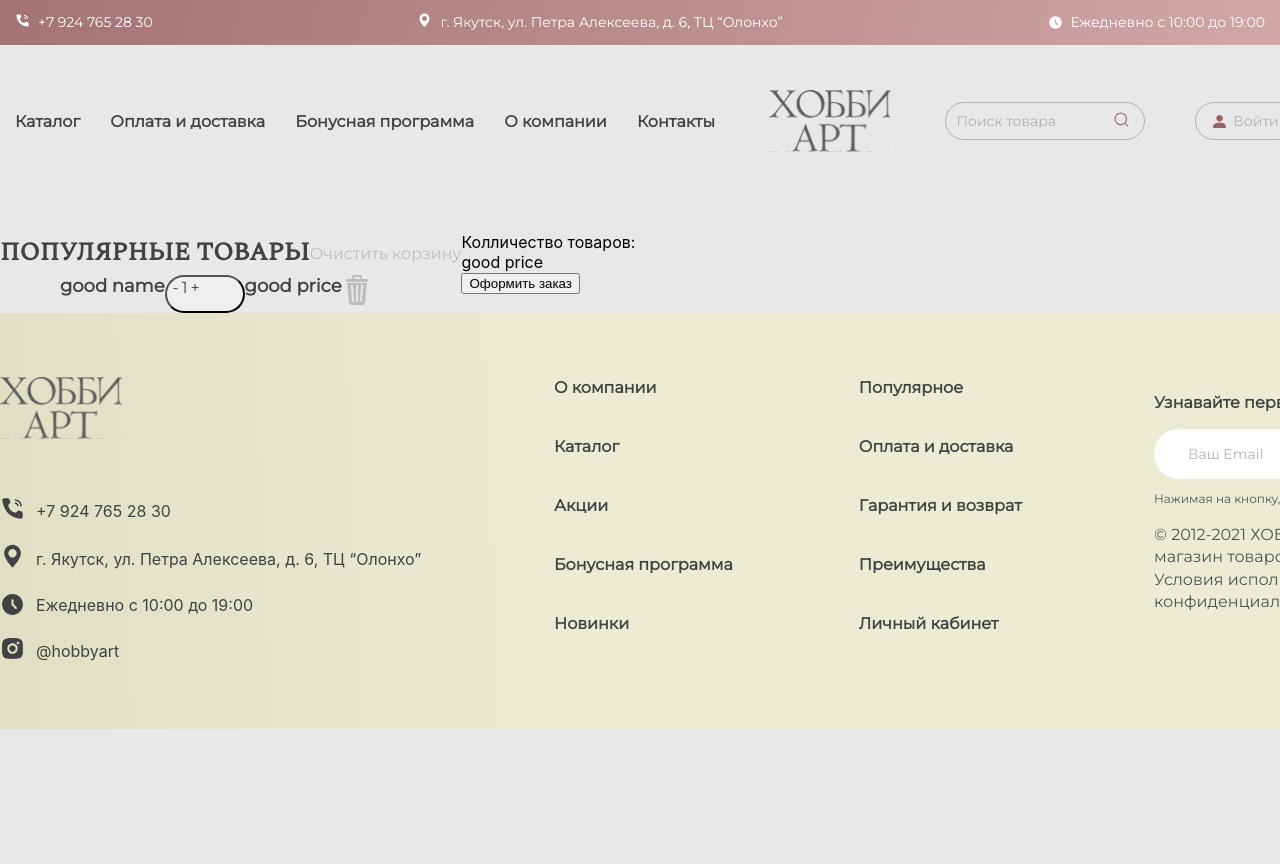
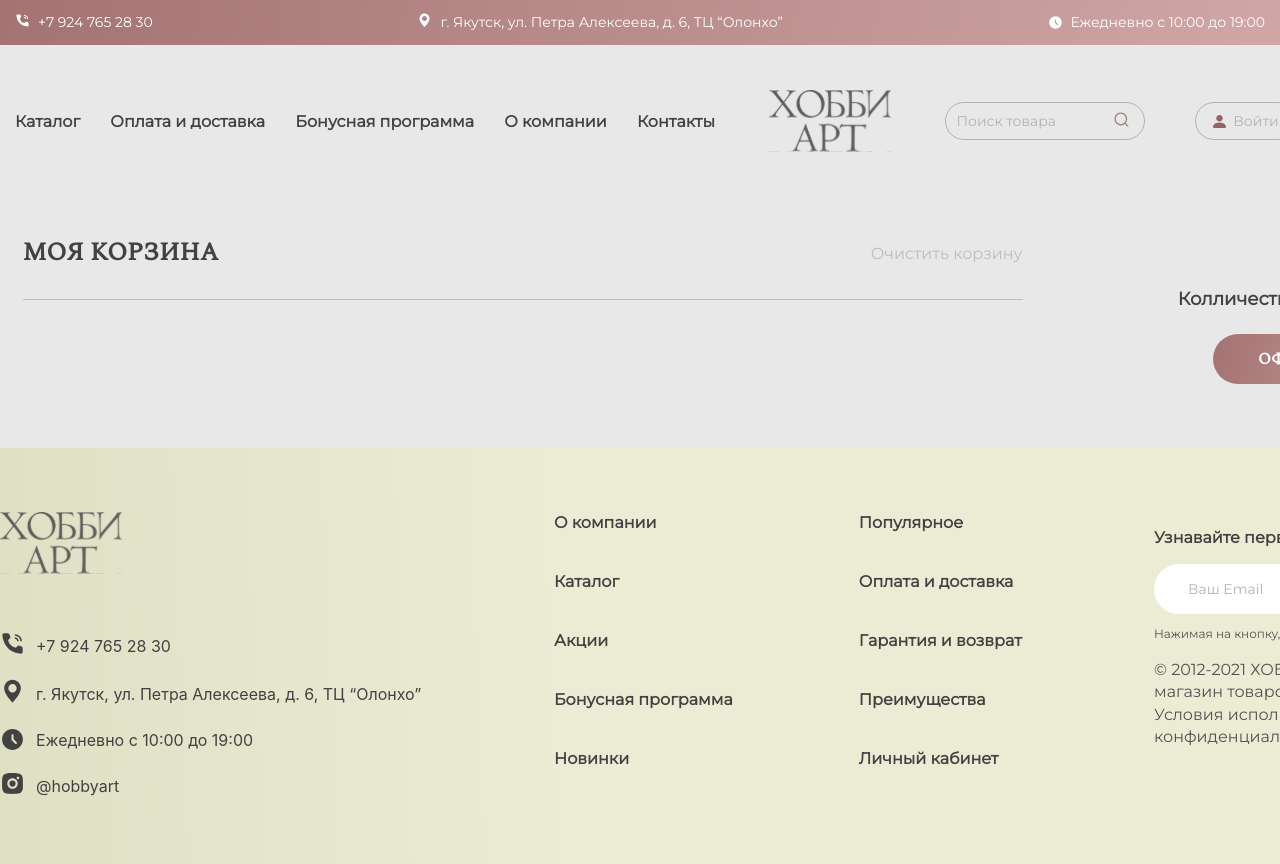
Before and after one commit to ShadowFox35/hobbyArt, a React (Create React App) app in the folder hobbyart/: page /basket in a window 1280 px wide. Shown: the top 864 px of the page. Before the commit the page ends 800 px from the top, so only its background shows below. Built offline with nearby package versions, Linux system fonts and the light colour scheme.

Commit message:
feat: addToBasket function for goods in catalog

```diff
--- a/hobbyart/src/App.tsx
+++ b/hobbyart/src/App.tsx
@@ -1,4 +1,4 @@
-import React from 'react';
+import React, { useState } from 'react';
 import { Routes, Route } from 'react-router-dom';
 
 import About from './pages/Main/About/About';
@@ -11,7 +11,11 @@ import Catalog from './pages/Catalog/Catalog';
 import Error from './pages/Error/Error';
 import Basket from './pages/Basket/Basket';
 
+import { goodsElemType } from './types/types';
+
 function App() {
+  const [basketArray, setBasketArray] = useState<goodsElemType[]>([]);
+
   return (
     <>
       <Header />
@@ -19,8 +23,8 @@ function App() {
       <Routes>
         <Route path="/" element={<Main />} />
         <Route path="/about" element={<About />} />
-        <Route path="/catalog" element={<Catalog />} />
-        <Route path="/basket" element={<Basket />} />
+        <Route path="/catalog" element={<Catalog basketArray={basketArray} setBasketArray={setBasketArray}/>} />
+        <Route path="/basket" element={<Basket basketArray={basketArray} setBasketArray={setBasketArray}/>} />
         <Route path="*" element={<Error />} />
       </Routes>
 
--- a/hobbyart/src/pages/Basket/Basket.scss
+++ b/hobbyart/src/pages/Basket/Basket.scss
@@ -36,11 +36,20 @@
   }
 }
 
-.wrapper {
+.basket-wrapper {
   display: flex;
+  align-items: flex-start;
+  justify-content: center;
+  margin-bottom: 64px;
 
   .basket {
+    width: 1000px;
+    margin-right: 15px;
+
     &_title {
+      padding: 0 0 24px 0;
+      border-bottom: 1px solid #bdbdbd;
+      margin-bottom: 24px;
       display: flex;
       align-items: center;
       justify-content: space-between;
@@ -72,7 +81,8 @@
     &_list {
       &_item {
         display: flex;
-
+        align-items: center;
+        justify-content: space-between;
         .item-img {
           width: 60px;
         }
@@ -118,4 +128,50 @@
       }
     }
   }
+
+  .order {
+    margin-top: 56px;
+    width: 600px;
+    display: flex;
+    flex-direction: column;
+    align-items: center;
+    justify-content: flex-start;
+
+    &_details {
+      margin-bottom: 24px;
+      display: flex;
+      gap: 10px;
+      font-family: 'Montserrat';
+      font-style: normal;
+      font-weight: 600;
+      font-size: 18px;
+      line-height: 22px;
+      color: #424242;
+    }
+
+    &_btn {
+      display: flex;
+      flex-direction: row;
+      justify-content: center;
+      align-items: center;
+      padding: 13px 45px;
+      height: 50px;
+      background: linear-gradient(102.48deg, #976464 -29.03%, #cfa5a5 97.75%);
+      border-radius: 49px;
+      border: none;
+      font-family: 'Spectral SC', serif;
+      font-style: normal;
+      font-weight: 600;
+      font-size: 16px;
+      line-height: 24px;
+      text-transform: uppercase;
+      color: #ffffff;
+      &:hover {
+        background: linear-gradient(102.48deg, #7b4646 -29.03%, #bf9191 97.75%);
+        box-shadow: 0px 1px 1px rgba(0, 0, 0, 0.2), 0px 1px 1px rgba(0, 0, 0, 0.2);
+        border-radius: 428.797px;
+        cursor: pointer;
+      }
+    }
+  }
 }
--- a/hobbyart/src/pages/Basket/Basket.tsx
+++ b/hobbyart/src/pages/Basket/Basket.tsx
@@ -1,38 +1,73 @@
-import React from 'react';
+import React, { useState } from 'react';
+import { goodsElemType } from '../../types/types';
 import './Basket.scss';
 
-const Basket: React.FC = () => {
+interface BasketProps {
+  basketArray: goodsElemType[];
+  setBasketArray: Function;
+}
+
+const Basket: React.FC<BasketProps> = ({ basketArray, setBasketArray }) => {
   document.title = 'Корзина';
+  const [totalPrice, setTotalPrice] = useState<number>(0);
+
+  const amount: number = basketArray.length;
+  // const result: number[] = [];
+  // let total: number;
+
+  // for (let elem of basketArray) {
+  //   for (let key in elem) {
+  //     if (key === 'price') {
+  //       result.push(elem[key]);
+  //     }
+  //   }
+  //   console.log(result);
+  // }
+
+  // if (result.length) {
+  //   total = result.reduce(function (a, b) {
+  //     return a + b;
+  //   });
+  //   console.log('total', total);
+
+  // }
+
+  // setTotalPrice(total);
+
   return (
-    <div className="wrapper">
+    <div className="container">
+      <div className="basket-wrapper">
         <div className="basket">
           <div className="basket_title">
-          <div className="basket_title_text">Популярные товары</div>
+            <div className="basket_title_text">Моя корзина</div>
             <div className="clear">Очистить корзину</div>
           </div>
           <div className="basket_list">
+            {basketArray.map((good: goodsElemType, index: number) => (
               <div className="basket_list_item">
                 <div className="item-img">
-              {/* <img src="../../assets/basket_icon.svg" alt="good img" /> потом добавить картинку */}
+                  <img src={`${process.env.PUBLIC_URL}/${good.url}`} alt={`${good.name}`} />{' '}
                 </div>
-            <div className="item-title">good name</div>
+                <div className="item-title">{`${good.category}${good.name}`}</div>
                 <button className="item-edit">
                   <div className="item-edit_btn">-</div>
                   <div className="item-edit_amount">1</div>
                   <div className="item-edit_btn">+</div>
                 </button>
-            <div className="item-priсe">good priсe</div>
+                <div className="item-priсe">{`${good.price} руб.`}</div>
                 <div className="item-delete"></div>
               </div>
+            ))}
           </div>
         </div>
 
         <div className="order">
           <div className="order_details">
-          <div className="title">Колличество товаров:</div>
-          <div className="priсe">good priсe</div>
+            <div className="title">Колличество товаров: {amount} шт.</div>
+            <div className="priсe">{totalPrice} руб.</div>
           </div>
           <button className="order_btn">Оформить заказ</button>
+        </div>
       </div>
     </div>
   );
--- a/hobbyart/src/pages/Basket/BasketBtn.tsx
+++ b/hobbyart/src/pages/Basket/BasketBtn.tsx
@@ -6,6 +6,7 @@ import './Basket.scss';
 import basket_icon from '../../assets/basket_icon.svg';
 
 const BasketBtn: React.FC = () => {
+
   return (
     <Link to="/basket" className="basket-link">
       <button className="basket-btn">
--- a/hobbyart/src/pages/Catalog/Catalog.tsx
+++ b/hobbyart/src/pages/Catalog/Catalog.tsx
@@ -1,4 +1,4 @@
-import React from 'react';
+import React, { useState } from 'react';
 
 import './Catalog.scss';
 
@@ -8,8 +8,14 @@ import { arrayOfGoods } from '../../constants/arrayOfGoods';
 
 import Good from './Goods/Good';
 
-const Catalog: React.FC = () => {
+interface CatalogProps {
+  basketArray: goodsElemType[];
+  setBasketArray: Function;
+}
+
+const Catalog: React.FC<CatalogProps> = ({ basketArray, setBasketArray }) => {
   document.title = 'Каталог товаров';
+
   return (
     <div className="container catalog-container">
       <nav className="catalog_navigation">
@@ -31,7 +37,7 @@ const Catalog: React.FC = () => {
         <div className="title">Популярные товары</div>
         <div className="goods-box">
           {arrayOfGoods.map((good: goodsElemType, index: number) => (
-            <Good key={index} goodElem={good} />
+            <Good key={index} goodElem={good} basketArray={basketArray} setBasketArray={setBasketArray}/>
           ))}
         </div>
       </div>
--- a/hobbyart/src/pages/Catalog/Goods/Good.tsx
+++ b/hobbyart/src/pages/Catalog/Goods/Good.tsx
@@ -1,4 +1,4 @@
-import React from 'react';
+import React, { useState } from 'react';
 import { goodsElemType } from '../../../types/types';
 
 import Basket from '../../../assets/basket_icon.svg';
@@ -7,9 +7,18 @@ import './Good.scss';
 
 interface propGood {
   goodElem: goodsElemType;
+  basketArray: goodsElemType[];
+  setBasketArray: Function;
 }
 
-const Good: React.FC<propGood> = ({ goodElem }) => {
+const Good: React.FC<propGood> = ({ goodElem, basketArray, setBasketArray }) => {
+
+  const addToBasket = () => {
+    setBasketArray([...basketArray, goodElem]);
+    console.log(goodElem);
+    console.log(basketArray);
+  };
+
   return (
     <div className="good">
       <div className="good_wrapper">
@@ -27,7 +36,7 @@ const Good: React.FC<propGood> = ({ goodElem }) => {
         <div> вес: {goodElem.weight}</div>
         <div> длина нити: {goodElem.length}</div>
         <div> цена: {goodElem.price} бел.руб.</div>
-        <button className="good_btn-inactiv">
+        <button type="button" className="good_btn-inactiv" onClick={() => addToBasket()}>
           <img className="icon" src={Basket} alt="" />В корзину
         </button>
       </div>
```
Lines whose indentation alone changed are shown as unchanged.
